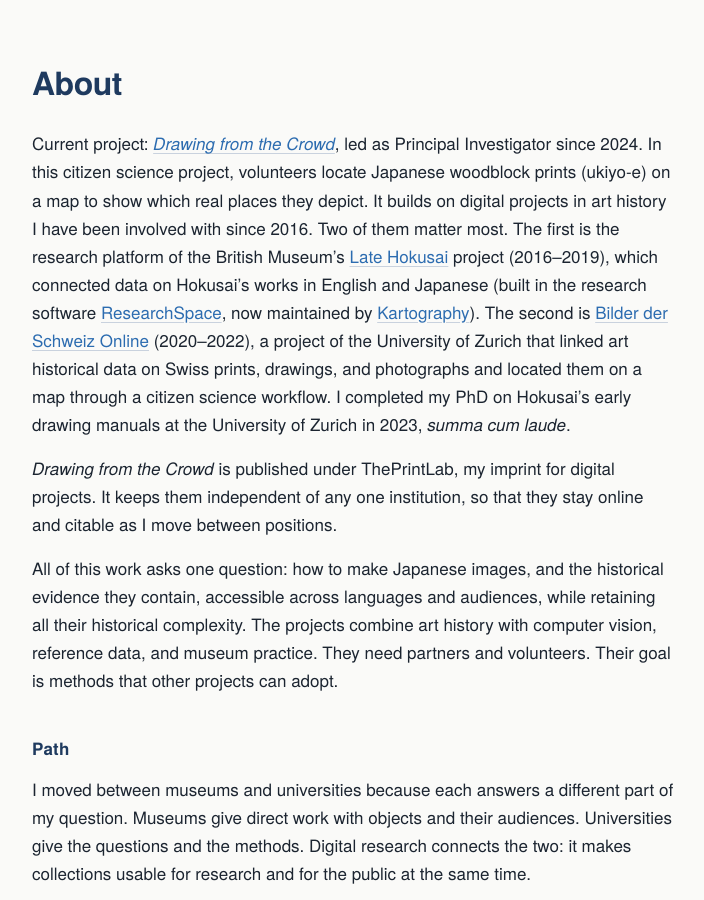
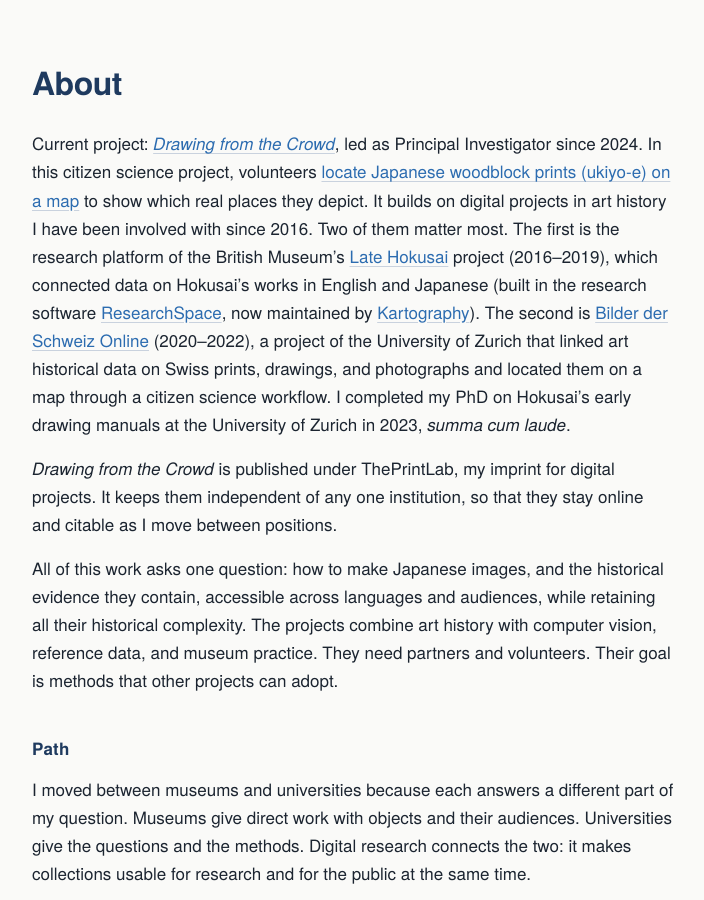
Before and after one commit to stesantschi/santschi.theprintlab.org, a plain HTML site: page index.html in a window 1280 px wide. Shown: the part 1380-2280 px from the top of the page, without its empty margins (112-816 px from the left). Drawn offline with Linux system fonts and the light colour scheme.

Commit message:
Link to the Drawing from the Crowd collection on Smapshot
Co-Authored-By: Claude Opus 5.5 <noreply@anthropic.com>
Claude-Session: https://claude.ai/code/session_01DUYeUA8pUhSGkuqSi96HBs

```diff
--- a/index.html
+++ b/index.html
@@ -126,7 +126,7 @@
             <div class="container">
                 <div class="sec-head"><h2>About</h2></div>
                 <div class="body">
-                    <p>Current project: <a href="https://landscapes.theprintlab.org"><em>Drawing from the Crowd</em></a>, led as Principal Investigator since 2024. In this citizen science project, volunteers locate Japanese woodblock prints (ukiyo-e) on a map to show which real places they depict. It builds on digital projects in art history I have been involved with since 2016. Two of them matter most. The first is the research platform of the British Museum’s <a href="https://www.britishmuseum.org/research/projects/late-hokusai-thought-technique-society">Late Hokusai</a> project (2016–2019), which connected data on Hokusai’s works in English and Japanese (built in the research software <a href="https://researchspace.org/">ResearchSpace</a>, now maintained by <a href="https://kartography.org/">Kartography</a>). The second is <a href="https://www.sari.uzh.ch/en/portfolio/bilder-der-schweiz-online.html">Bilder der Schweiz Online</a> (2020–2022), a project of the University of Zurich that linked art historical data on Swiss prints, drawings, and photographs and located them on a map through a citizen science workflow. I completed my PhD on Hokusai’s early drawing manuals at the University of Zurich in 2023, <em>summa cum laude</em>.</p>
+                    <p>Current project: <a href="https://landscapes.theprintlab.org"><em>Drawing from the Crowd</em></a>, led as Principal Investigator since 2024. In this citizen science project, volunteers <a href="https://smapshot.heig-vd.ch/contribute/?owners=19#5.99/37.1868/141.8015">locate Japanese woodblock prints (ukiyo-e) on a map</a> to show which real places they depict. It builds on digital projects in art history I have been involved with since 2016. Two of them matter most. The first is the research platform of the British Museum’s <a href="https://www.britishmuseum.org/research/projects/late-hokusai-thought-technique-society">Late Hokusai</a> project (2016–2019), which connected data on Hokusai’s works in English and Japanese (built in the research software <a href="https://researchspace.org/">ResearchSpace</a>, now maintained by <a href="https://kartography.org/">Kartography</a>). The second is <a href="https://www.sari.uzh.ch/en/portfolio/bilder-der-schweiz-online.html">Bilder der Schweiz Online</a> (2020–2022), a project of the University of Zurich that linked art historical data on Swiss prints, drawings, and photographs and located them on a map through a citizen science workflow. I completed my PhD on Hokusai’s early drawing manuals at the University of Zurich in 2023, <em>summa cum laude</em>.</p>
                     <p><em>Drawing from the Crowd</em> is published under ThePrintLab, my imprint for digital projects. It keeps them independent of any one institution, so that they stay online and citable as I move between positions.</p>
                     <p>All of this work asks one question: how to make Japanese images, and the historical evidence they contain, accessible across languages and audiences, while retaining all their historical complexity. The projects combine art history with computer vision, reference data, and museum practice. They need partners and volunteers. Their goal is methods that other projects can adopt.</p>
                     <h3>Path</h3>
```
Also changed, not shown: research.html (+1 -0 lines).
